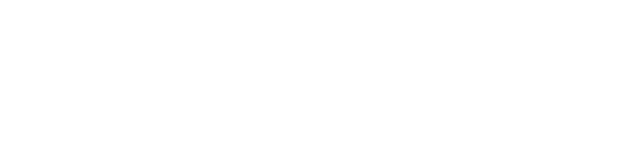
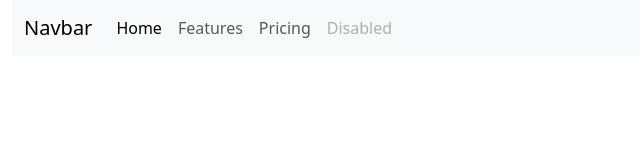
Before and after one commit to TonAhmad/WEBCONCERT, a plain HTML site: page Home.html in a window 1280 px wide. Shown: the whole page, without its empty margins (0-640 px from the left). Drawn offline with nearby package versions, Linux system fonts and the light colour scheme.

Commit message:
home masuk

```diff
--- a/Home.html
+++ b/Home.html
@@ -1,17 +1,44 @@
 <!DOCTYPE html>
 <html lang="en">
-  <head>
-    <meta charset="utf-8" />
-    <meta name="viewport" content="width=device-width, initial-scale=1" />
-    <title></title>
-    <link
-      href="https://cdn.jsdelivr.net/npm/bootstrap@5.3.3/dist/css/bootstrap.min.css"
-      rel="stylesheet"
-      integrity="sha384-QWTKZyjpPEjISv5WaRU9OFeRpok6YctnYmDr5pNlyT2bRjXh0JMhjY6hW+ALEwIH"
-      crossorigin="anonymous"
-    />
-  </head>
-  <body>
+<head>
+  <meta charset="UTF-8">
+  <meta name="viewport" content="width=device-width, initial-scale=1.0">
+  <title>Navbar Example</title>
+  <!-- Bootstrap CSS -->
+  <link href="https://cdn.jsdelivr.net/npm/bootstrap@5.3.3/dist/css/bootstrap.min.css" rel="stylesheet" integrity="sha384-QWTKZyjpPEjISv5WaRU9OFeRpok6YctnYmDr5pNlyT2bRjXh0JMhjY6hW+ALEwIH" crossorigin="anonymous">
+</head>
+<body>
+<div class="container-xxl">
+    <nav class="navbar navbar-expand-lg bg-body-tertiary">
+    <div class="container-fluid">
+      <a class="navbar-brand" href="#">Navbar</a>
+      <button class="navbar-toggler" type="button" data-bs-toggle="collapse" data-bs-target="#navbarNav" aria-controls="navbarNav" aria-expanded="false" aria-label="Toggle navigation">
+        <span class="navbar-toggler-icon"></span>
+      </button>
+      <div class="collapse navbar-collapse" id="navbarNav">
+        <ul class="navbar-nav">
+          <li class="nav-item">
+            <a class="nav-link active" aria-current="page" href="#">Home</a>
+          </li>
+          <li class="nav-item">
+            <a class="nav-link" href="#">Features</a>
+          </li>
+          <li class="nav-item">
+            <a class="nav-link" href="#">Pricing</a>
+          </li>
+          <li class="nav-item">
+            <a class="nav-link disabled" aria-disabled="true">Disabled</a>
+          </li>
+        </ul>
+      </div>
+    </div>
+  </nav>
+</div>
 
-  </body>
+
+  <!-- Bootstrap JS and Popper.js -->
+  <script src="https://cdn.jsdelivr.net/npm/@popperjs/core@2.11.8/dist/umd/popper.min.js" integrity="sha384-I7E8VVD/ismYTF4hNIPjVp/Zjvgyol6VFvRkX/vR+Vc4jQkC+hVqc2pM8ODewa9r" crossorigin="anonymous"></script>
+  <script src="https://cdn.jsdelivr.net/npm/bootstrap@5.3.3/dist/js/bootstrap.min.js" integrity="sha384-0pUGZvbkm6XF6gxjEnlmuGrJXVbNuzT9qBBavbLwCsOGabYfZo0T0to5eqruptLy" crossorigin="anonymous"></script>
+
+</body>
 </html>
```
